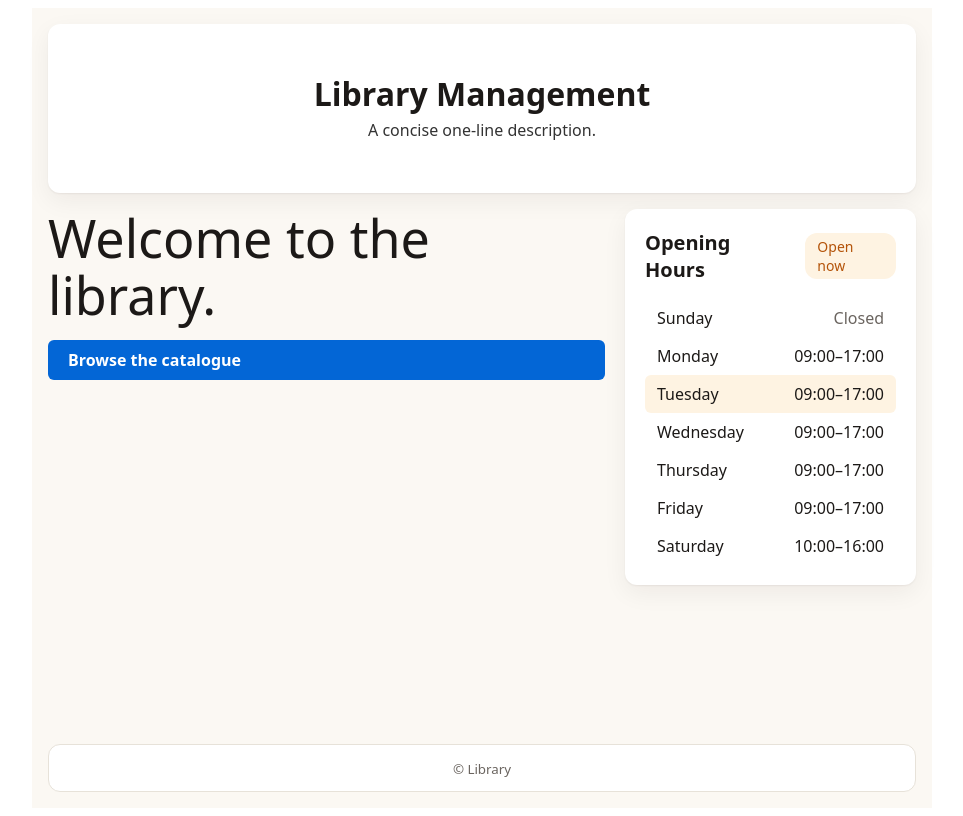
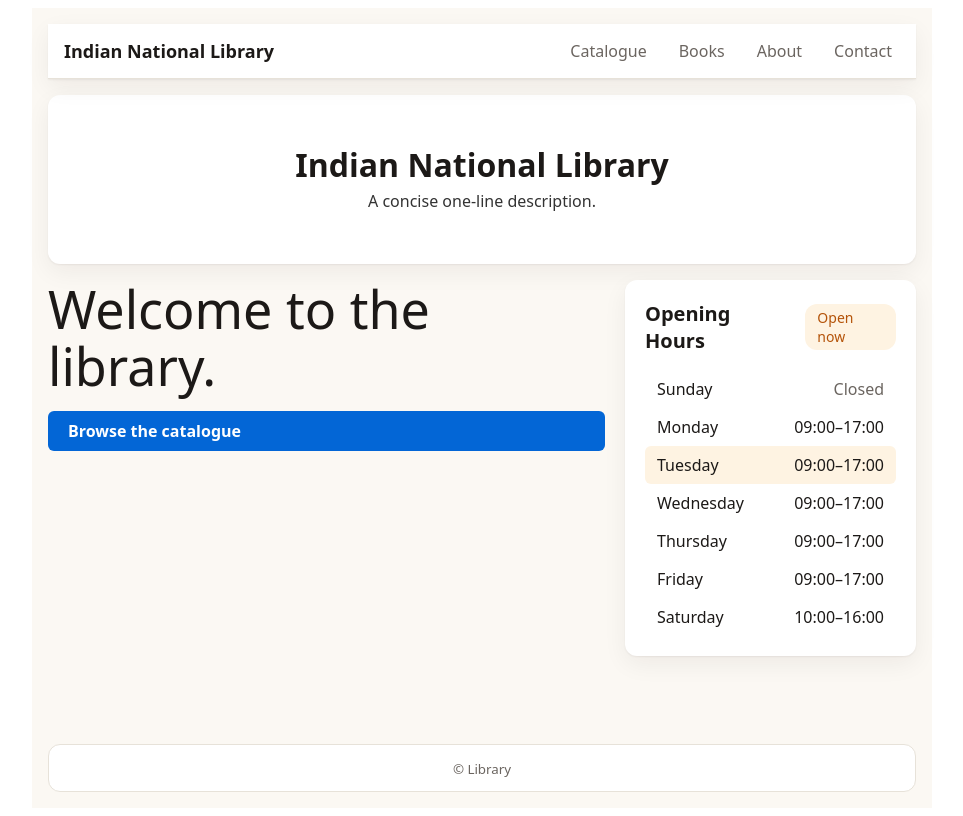
Before and after one commit to Hadiya-Amber/T14_library_management, a React (Vite) app: page / in a window 1280 px wide. Shown: the whole page, without its empty margins (158-1121 px from the left). Built offline with nearby package versions, Linux system fonts and the light colour scheme.

Commit message:
feat(propel): implement task_005_fe_navbar

```diff
--- /dev/null
+++ b/src/components/NavBar.module.css
@@ -0,0 +1,72 @@
+/**
+ * Styles for the NavBar component.
+ *
+ * Sticky positioning, surface-raised background, focus rings,
+ * and responsive wrap below 768px.
+ */
+
+.navbar {
+  position: sticky;
+  top: 0;
+  z-index: 100;
+  background: var(--surface-raised);
+  border-bottom: 1px solid var(--border);
+  box-shadow: var(--shadow);
+  animation: fade-down 320ms var(--ease-out) forwards;
+}
+
+.inner {
+  display: flex;
+  flex-wrap: wrap;
+  align-items: center;
+  justify-content: space-between;
+  gap: var(--space-3);
+  padding: var(--space-3) var(--space-4);
+  max-width: 900px;
+  margin: 0 auto;
+}
+
+.wordmark {
+  font-size: 1.125rem;
+  font-weight: 600;
+  color: var(--ink);
+  white-space: nowrap;
+}
+
+.links {
+  display: flex;
+  flex-wrap: wrap;
+  gap: var(--space-4);
+  list-style: none;
+  margin: 0;
+  padding: 0;
+}
+
+.link {
+  display: inline-block;
+  padding: var(--space-1) var(--space-2);
+  color: var(--ink-muted);
+  text-decoration: none;
+  border-radius: var(--radius);
+  transition: color 150ms var(--ease-out);
+}
+
+.link:hover {
+  color: var(--accent);
+}
+
+.link:focus-visible {
+  outline: 2px solid var(--accent);
+  outline-offset: 2px;
+}
+
+/* Responsive: links wrap to second row below 768px */
+@media (max-width: 767px) {
+  .inner {
+    padding: var(--space-3);
+  }
+
+  .links {
+    gap: var(--space-3);
+  }
+}
--- /dev/null
+++ b/src/components/NavBar.tsx
@@ -0,0 +1,45 @@
+/**
+ * Navigation bar component for the Library Management application.
+ *
+ * Provides a sticky navigation landmark with the library wordmark and
+ * links to the four main sections of the site.
+ */
+import React from "react";
+import styles from "./NavBar.module.css";
+
+/**
+ * NavBar renders the site navigation.
+ *
+ * @returns JSX.Element navigation landmark with wordmark and links
+ */
+export default function NavBar(): JSX.Element {
+  return (
+    <nav className={styles.navbar} data-animation="fade-down" aria-label="Main">
+      <div className={styles.inner}>
+        <span className={styles.wordmark}>Indian National Library</span>
+        <ul className={styles.links} role="list">
+          <li>
+            <a href="#catalogue" className={styles.link}>
+              Catalogue
+            </a>
+          </li>
+          <li>
+            <a href="#books" className={styles.link}>
+              Books
+            </a>
+          </li>
+          <li>
+            <a href="#about" className={styles.link}>
+              About
+            </a>
+          </li>
+          <li>
+            <a href="#contact" className={styles.link}>
+              Contact
+            </a>
+          </li>
+        </ul>
+      </div>
+    </nav>
+  );
+}
--- a/src/pages/LandingPage.tsx
+++ b/src/pages/LandingPage.tsx
@@ -5,6 +5,7 @@
  */
 import React from "react";
 import styles from "./LandingPage.module.css";
+import NavBar from "../components/NavBar";
 import Hero from "../components/Hero";
 import CatalogueCta from "../components/CatalogueCta";
 import OpeningHours from "../components/OpeningHours";
@@ -31,9 +32,10 @@ const DEFAULT_SCHEDULE = [
 export default function LandingPage(): JSX.Element {
   return (
     <div className={styles.container}>
+      <NavBar />
       <header className={styles.header} role="banner">
         <Hero
-          name="Library Management"
+          name="Indian National Library"
           description="A concise one-line description."
         />
       </header>
--- a/src/styles/animations.css
+++ b/src/styles/animations.css
@@ -30,6 +30,18 @@
   }
 }
 
+/* Fade-down animation - settles in from -12px over 320ms */
+@keyframes fade-down {
+  from {
+    opacity: 0;
+    transform: translateY(-12px);
+  }
+  to {
+    opacity: 1;
+    transform: translateY(0);
+  }
+}
+
 /* Stagger delay utilities for mount animations */
 [data-animation="rise"].stagger-1 {
   animation-delay: 0ms;
@@ -51,4 +63,9 @@
     animation: none !important;
     transition: none !important;
   }
+
+  [data-animation="fade-down"] {
+    opacity: 1;
+    transform: translateY(0);
+  }
 }
```
Also changed, not shown: 1 other file (tests, documents, lock files or other folders).
